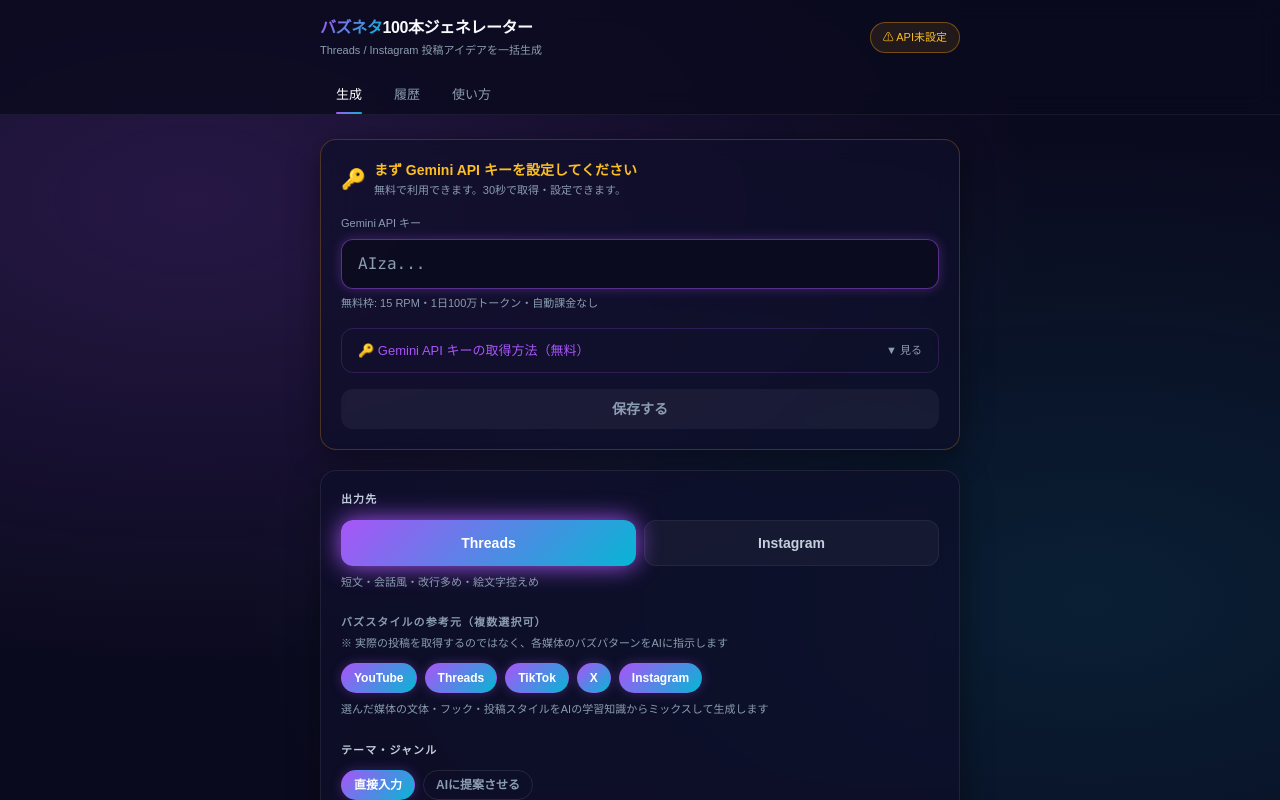
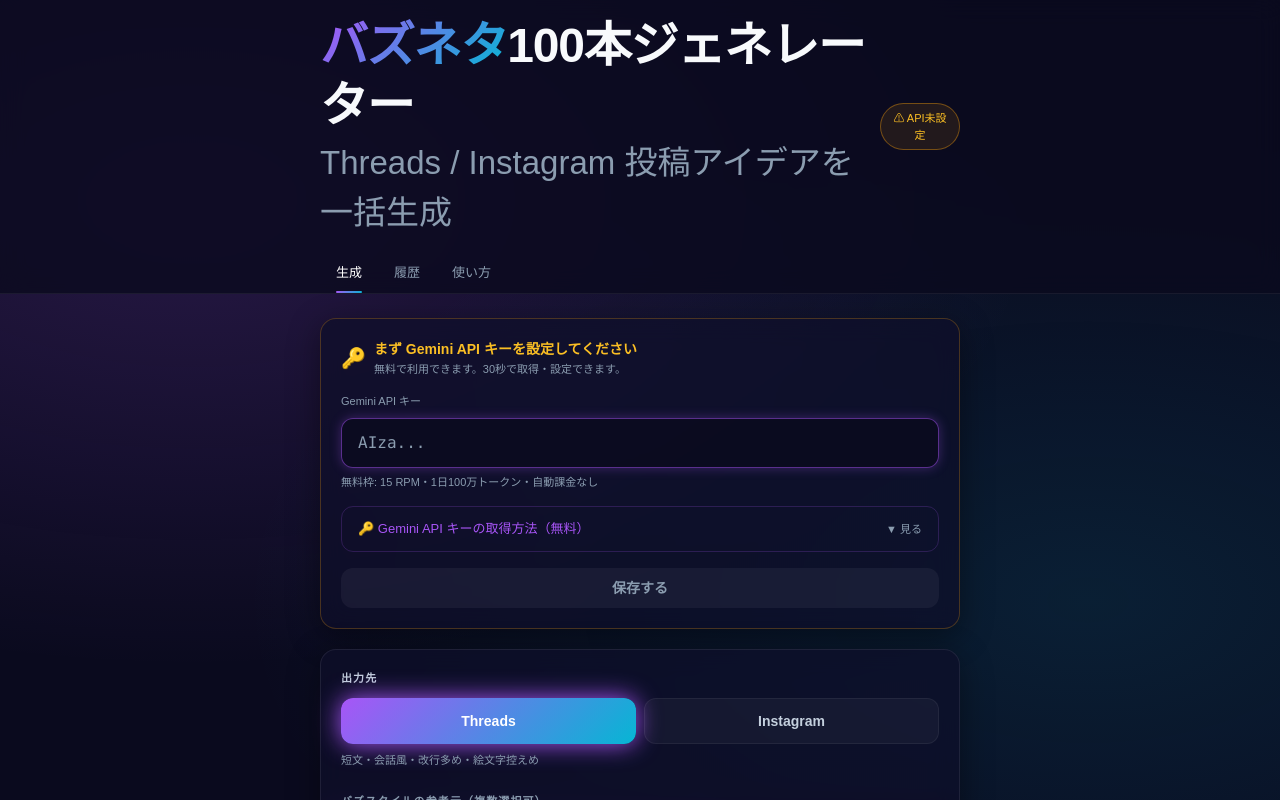
Before and after one commit to naoyadesu441/buzz-script-generator, a Next.js app: page / in a window 1280 px wide. Shown: the top 800 px of the page. Built offline with nearby package versions, Linux system fonts and the light colour scheme.

Commit message:
feat: タイトル・サブタイトルを3倍サイズに拡大
Co-Authored-By: Claude Sonnet 4.6 <noreply@anthropic.com>

```diff
--- a/src/app/page.tsx
+++ b/src/app/page.tsx
@@ -299,10 +299,10 @@ export default function Home() {
         <div className="max-w-2xl mx-auto px-4 pt-4 pb-0">
           <div className="flex items-center justify-between mb-4">
             <div>
-              <h1 className="text-base font-bold tracking-tight text-text-primary">
+              <h1 className="text-[48px] font-bold tracking-tight text-text-primary leading-tight">
                 <span className="neon-text">バズネタ</span>100本ジェネレーター
               </h1>
-              <p className="text-[11px] text-text-muted mt-0.5">Threads / Instagram 投稿アイデアを一括生成</p>
+              <p className="text-[33px] text-text-muted mt-0.5">Threads / Instagram 投稿アイデアを一括生成</p>
             </div>
             <button onClick={openApiModal}
               className={`text-[11px] px-3 py-1.5 rounded-full border font-medium transition-all ${
```
